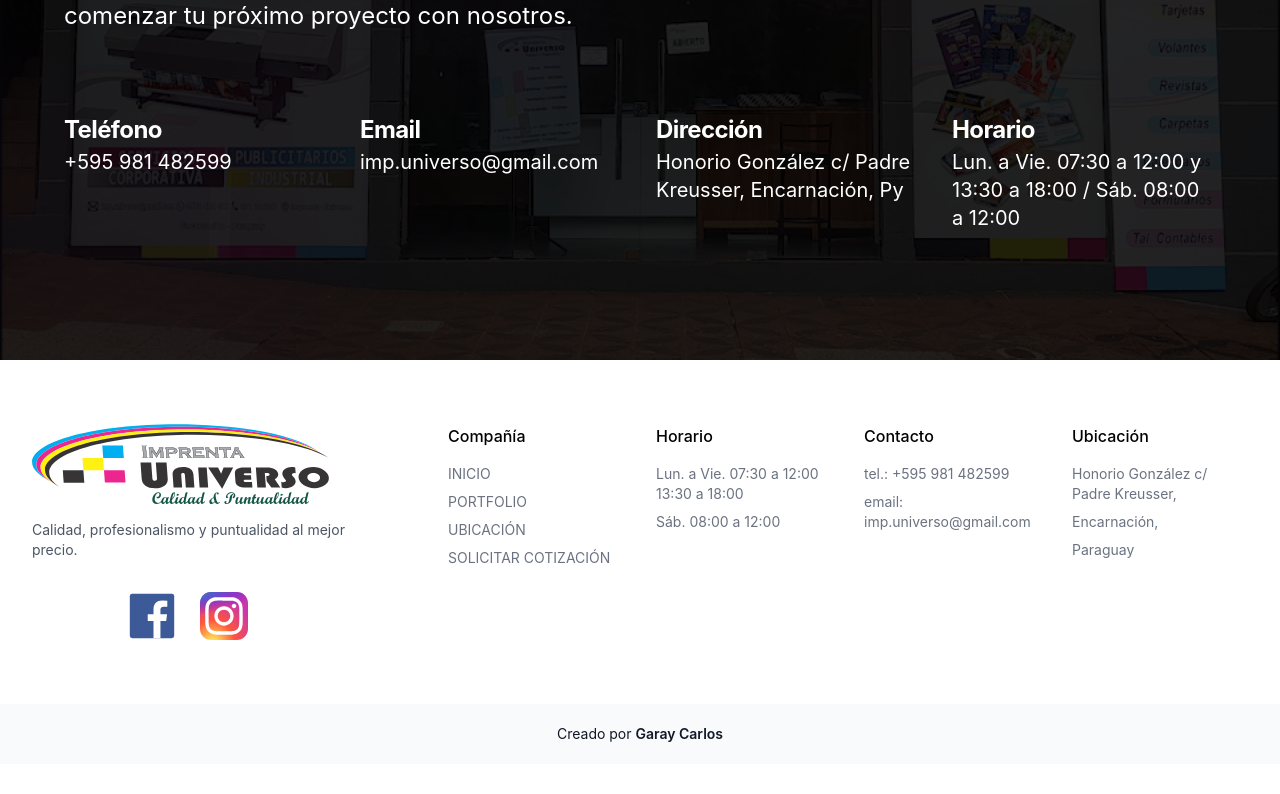
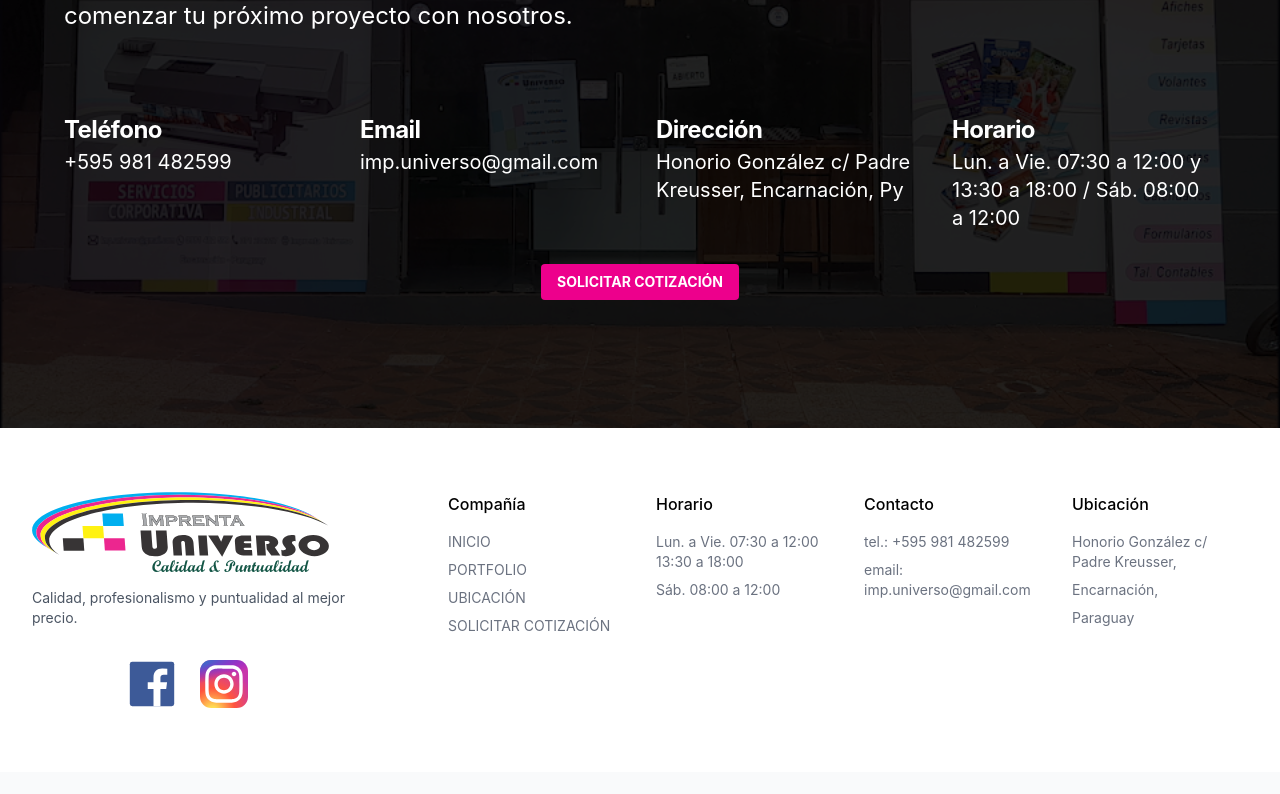
Before and after one commit to mauriGaray/imprenta_universo_web, a React (Vite) app: page / in a window 1280 px wide. Shown: the part 1791-2585 px from the top of the page. Before the commit the page ends 2555 px from the top, so only its background shows below. Built offline with nearby package versions, Linux system fonts and the light colour scheme.

Commit message:
Add cot btn and i fixed links

```diff
--- a/src/components/contactSection/ContactSection.jsx
+++ b/src/components/contactSection/ContactSection.jsx
@@ -1,4 +1,6 @@
 import React from "react";
+import { Button } from "@headlessui/react";
+import { Link } from "react-router-dom";
 
 const stats = [
   { name: "+595 981 482599", value: "Teléfono" },
@@ -73,6 +75,11 @@ export default function ContactSection() {
                 </div>
               ))}
             </dl>
+            <Link to={"/portfolio"}>
+              <Button className=" flex justify-center mx-auto mt-8 p-4 rounded bg-custom-pink py-2 px-4  text-sm font-bold text-white data-[hover]:bg-pink-950 data-[active]:bg-pink-800">
+                SOLICITAR COTIZACIÓN
+              </Button>
+            </Link>
           </div>
         </div>
       </div>
--- a/src/components/portfolioSection/PortfolioSection.jsx
+++ b/src/components/portfolioSection/PortfolioSection.jsx
@@ -1,4 +1,5 @@
 import { Button } from "@headlessui/react";
+import { Link } from "react-router-dom";
 const callouts = [
   {
     name: "Tarjetas publicitarias",
@@ -57,9 +58,11 @@ export default function PortfolioSection() {
               </div>
             ))}
           </div>
-          <Button className=" flex justify-center mx-auto mt-8 p-4 rounded bg-custom-pink py-2 px-4  text-sm font-bold text-white data-[hover]:bg-pink-950 data-[active]:bg-pink-800">
-            VER PORTFOLIO
-          </Button>
+          <Link to={"/portfolio"}>
+            <Button className=" flex justify-center mx-auto mt-8 p-4 rounded bg-custom-pink py-2 px-4  text-sm font-bold text-white data-[hover]:bg-pink-950 data-[active]:bg-pink-800">
+              VER PORTFOLIO
+            </Button>
+          </Link>
         </div>
       </div>
     </div>
--- a/src/layout/footer/Footer.jsx
+++ b/src/layout/footer/Footer.jsx
@@ -77,10 +77,10 @@ const Footer = () => {
                         r="1"
                         gradientTransform="matrix(0 -253.715 235.975 0 68 275.717)"
                         gradientUnits="userSpaceOnUse">
-                        <stop stop-color="#fd5" />
-                        <stop offset=".1" stop-color="#fd5" />
-                        <stop offset=".5" stop-color="#ff543e" />
-                        <stop offset="1" stop-color="#c837ab" />
+                        <stop stopColor="#fd5" />
+                        <stop offset=".1" stopColor="#fd5" />
+                        <stop offset=".5" stopColor="#ff543e" />
+                        <stop offset="1" stopColor="#c837ab" />
                       </radialGradient>
                       <radialGradient
                         id="skillIconsInstagram1"
@@ -89,9 +89,9 @@ const Footer = () => {
                         r="1"
                         gradientTransform="matrix(22.25952 111.2061 -458.39518 91.75449 -42.881 18.441)"
                         gradientUnits="userSpaceOnUse">
-                        <stop stop-color="#3771c8" />
-                        <stop offset=".128" stop-color="#3771c8" />
-                        <stop offset="1" stop-color="#60f" stop-opacity="0" />
+                        <stop stopColor="#3771c8" />
+                        <stop offset=".128" stopColor="#3771c8" />
+                        <stop offset="1" stopColor="#60f" stopOpacity="0" />
                       </radialGradient>
                     </defs>
                   </g>
@@ -125,33 +125,28 @@ const Footer = () => {
             <div>
               <p className="font-medium">Horario</p>
               <nav className="flex flex-col mt-4 space-y-2 text-sm text-gray-500">
-                <a className="hover:opacity-75" href>
+                <div className="hover:opacity-75">
                   Lun. a Vie. 07:30 a 12:00 13:30 a 18:00
-                </a>
-                <a className="hover:opacity-75" href>
-                  {" "}
-                  Sáb. 08:00 a 12:00
-                </a>
+                </div>
+                <div className="hover:opacity-75"> Sáb. 08:00 a 12:00</div>
               </nav>
             </div>
             <div>
               <p className="font-medium">Contacto</p>
               <nav className="flex flex-col mt-4 space-y-2 text-sm text-gray-500">
-                <a className="hover:opacity-75" href>
-                  tel.: +595 981 482599
-                </a>
-                <a className="hover:opacity-75" href>
+                <div className="hover:opacity-75">tel.: +595 981 482599</div>
+                <div className="hover:opacity-75">
                   email: imp.universo@gmail.com
-                </a>
+                </div>
               </nav>
             </div>
             <div>
               <p className="font-medium">Ubicación</p>
               <nav className="flex flex-col mt-4 space-y-2 text-sm text-gray-500">
-                <a className="hover:opacity-75" href>
+                <div className="hover:opacity-75">
                   {" "}
                   Honorio González c/ Padre Kreusser,
-                </a>
+                </div>
                 <a className="hover:opacity-75"> Encarnación,</a>
                 <a className="hover:opacity-75"> Paraguay</a>
               </nav>
```
